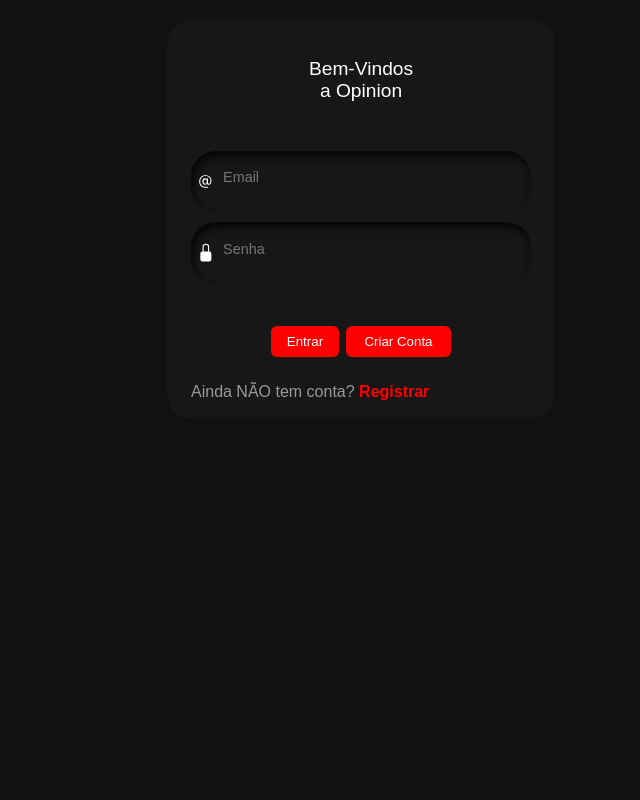
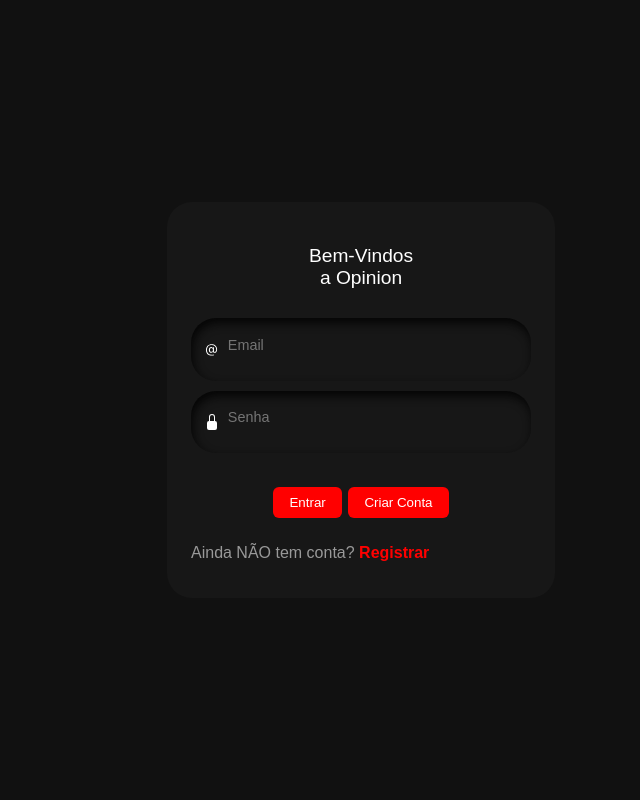
Before and after one commit to Mehranzin/MyOp, a Flask app: page /login in a window 1280 px wide. Shown: the whole page, without its empty margins (279-919 px from the left). Run offline with Flask 3, Linux system fonts and the light colour scheme.

Commit message:
Repáginada no login

```diff
--- a/static/style.css
+++ b/static/style.css
@@ -689,18 +689,26 @@ button:active {
   font-size: 1.2em;
 }
 
+body {
+  margin: 0;
+  padding: 0;
+  height: 100vh;
+  display: flex;
+  align-items: center;
+  justify-content: center;
+  background: #111111;
+}
+
 .form {
   display: flex;
   flex-direction: column;
   gap: 10px;
-  padding-left: 1.5em;
-  padding-right: 1.5em;
-  padding-bottom: 0.4em;
+  padding: 1.5em;
   background-color: #171717;
   border-radius: 25px;
   transition: 0.4s ease-in-out;
   max-width: 340px;
-  margin: auto;
+  width: 100%;
 }
 
 .form:hover {
@@ -710,7 +718,7 @@ button:active {
 
 #heading {
   text-align: center;
-  margin: 2em;
+  margin: 1em;
   color: rgb(255, 255, 255);
   font-size: 1.2em;
 }
@@ -718,21 +726,18 @@ button:active {
 .field {
   display: flex;
   align-items: center;
-  justify-content: center;
   gap: 0.5em;
   border-radius: 25px;
-  padding: 0.4em;
-  border: none;
-  outline: none;
-  color: white;
+  padding: 0.3em 0.8em;
   background-color: #171717;
   box-shadow: inset 2px 5px 10px rgb(5, 5, 5);
 }
 
 .input-icon {
-  height: 1.2em;
-  width: 1.2em;
+  height: 1em;
+  width: 1em;
   fill: white;
+  flex-shrink: 0;
 }
 
 .input-field {
@@ -742,38 +747,19 @@ button:active {
   width: 100%;
   color: #d3d3d3;
   font-size: 0.9em;
-  padding: 0.3em 0;
+  padding: 0.4em 0;
+  line-height: 1.2em;
 }
 
 .form .btn {
   display: flex;
   justify-content: center;
-  flex-direction: row;
-  margin-top: 2em;
+  margin-top: 1.5em;
 }
 
-.button1 {
-  padding: 0.6em;
-  padding-left: 1.2em;
-  padding-right: 1.2em;
-  border-radius: 6px;
-  margin-right: 0.5em;
-  border: none;
-  outline: none;
-  transition: 0.4s ease-in-out;
-  background-color: red;
-  color: white;
-}
-
-.button1:hover {
-  background-color: black;
-  color: white;
-}
-
+.button1,
 .button2 {
-  padding: 0.6em;
-  padding-left: 1.4em;
-  padding-right: 1.4em;
+  padding: 0.6em 1.2em;
   border-radius: 6px;
   border: none;
   outline: none;
@@ -782,9 +768,14 @@ button:active {
   color: white;
 }
 
+.button1:hover,
 .button2:hover {
   background-color: black;
   color: white;
+}
+
+.button1 {
+  margin-right: 0.5em;
 }
 
 @media (max-width: 600px) {
--- a/templates/perfil.html
+++ b/templates/perfil.html
@@ -30,7 +30,7 @@
 
         <a href="{{ url_for('trending') }}">
           <img
-            src="{{ url_for('static', filename='images/trending.PNG') }}"
+            src="{{ url_for('static', filename='images/12.png') }}"
             alt="Trending"
             class="icone"
           />
@@ -61,6 +61,10 @@
         function confirmarLogout() {
           return confirm("Tem certeza que deseja sair da conta?");
         }
+
+  setInterval(() => {
+    fetch("/ping", { method: "POST" });
+  }, 5000);
       </script>
     </div>
   </body>
```
